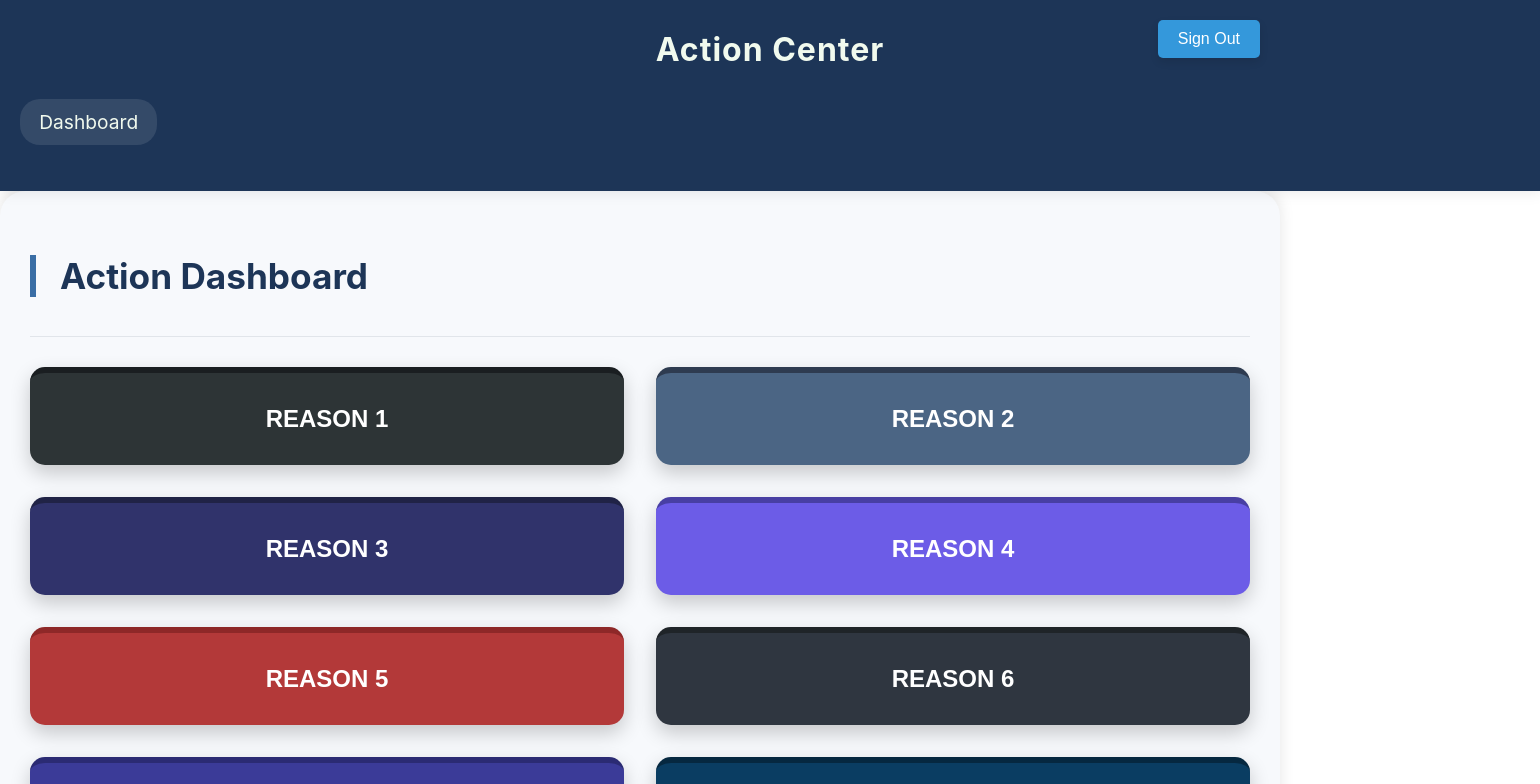
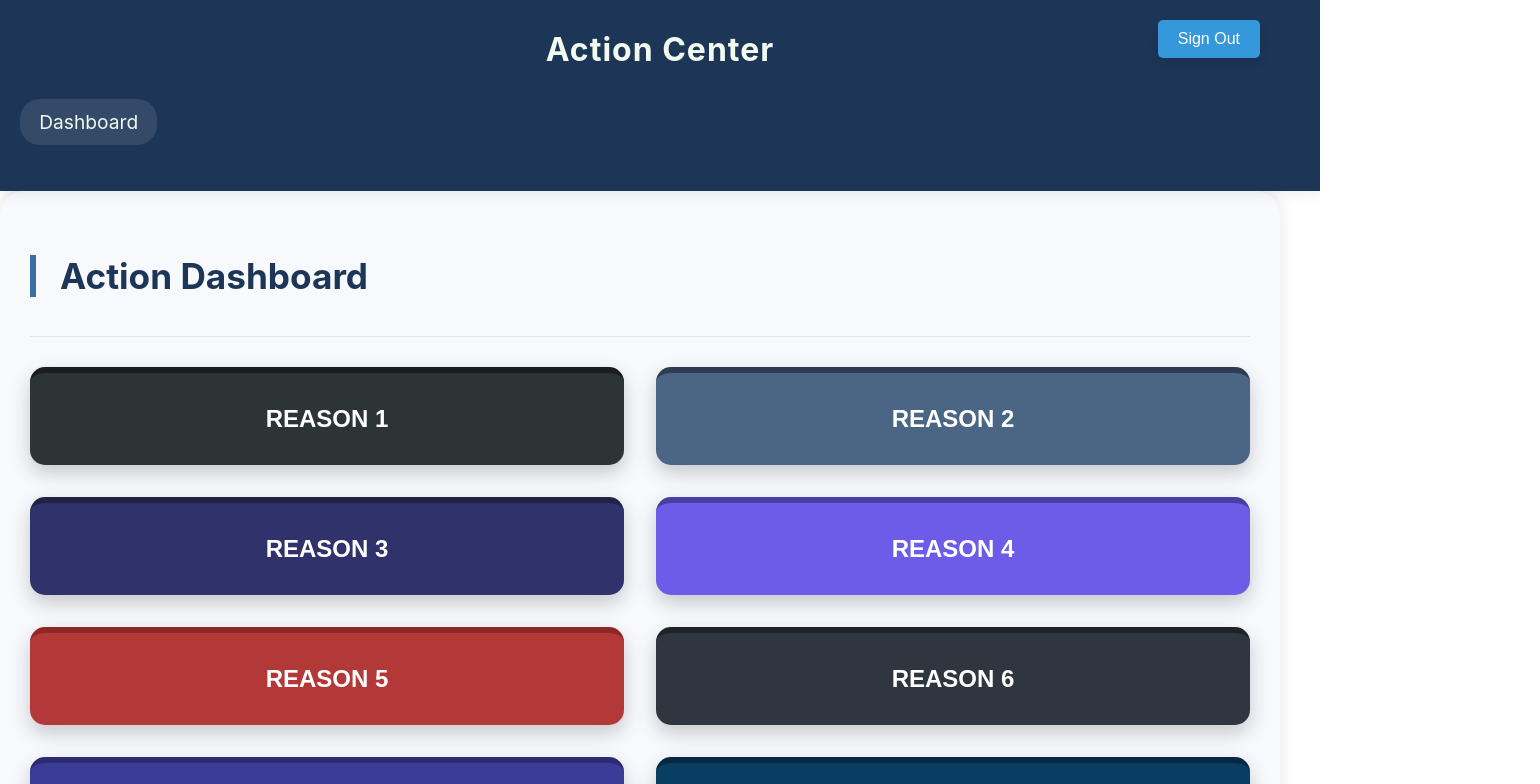
Before and after one commit to Aditey1908/SIH-2024, a React (Create React App) app in the folder frontend/: page /action-dashboard in a window 1280 px wide. Shown: the top 784 px of the page, 1540 px wide, since content can reach past the window. Built offline with nearby package versions, Linux system fonts and the light colour scheme.

Commit message:
dashboard navbar fixed

```diff
--- a/frontend/src/components/Dashboard.css
+++ b/frontend/src/components/Dashboard.css
@@ -9,7 +9,7 @@
 
 /* Sidebar styles */
 .sidebar {
-  width: 1500px;
+  width: 100%;
   background-color: #1d3557; /* Darker tone for contrast */
   color: white;
   padding: 30px 20px;
```
